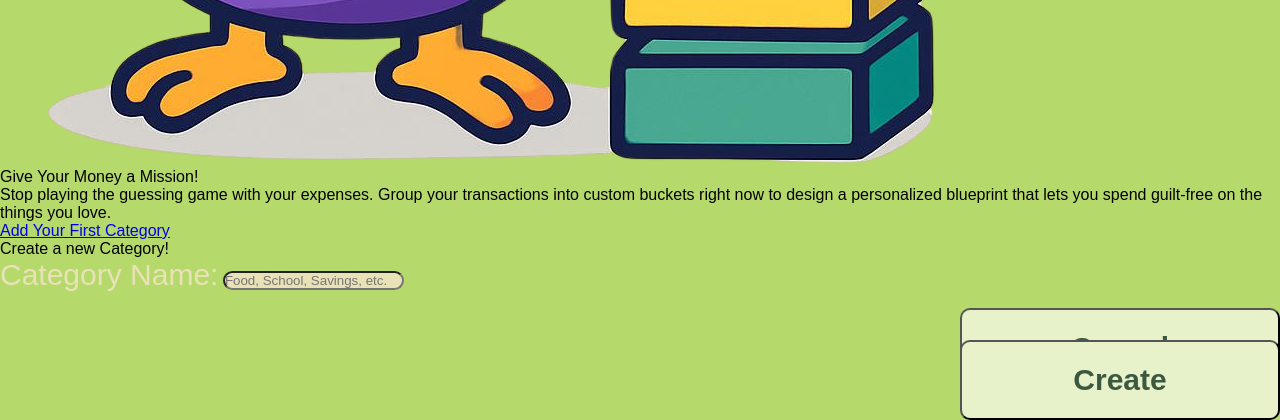
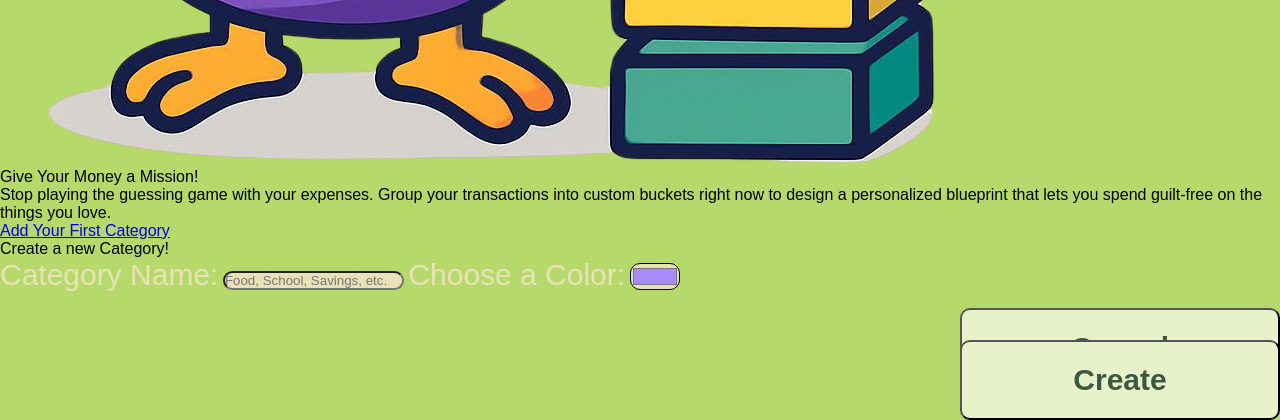
Before and after one commit to astridjamesrosal/flask-phase, a Flask app: template project6_finance_tracker/templates/categories.html in a window 1280 px wide; the page is wider, and only the part inside the window is pictured. Shown: the part 1918-2338 px from the top of that part. Run offline with Flask 3, Linux system fonts and the light colour scheme; the template is opened without the code that fills it, so the values that code supplies are empty.

Commit message:
Add color field to categories with visual border display

```diff
--- a/project6_finance_tracker/db/categories.py
+++ b/project6_finance_tracker/db/categories.py
@@ -1,10 +1,10 @@
 import sqlite3
 
-def create_category(category_name):
+def create_category(category_name, color='#a78bfa'):
     connection = sqlite3.connect('finance_tracker.db')
     connection.execute("PRAGMA foreign_keys = ON")
     cursor = connection.cursor()
-    cursor.execute("INSERT INTO Categories (category_name) VALUES (?)", (category_name,))
+    cursor.execute("INSERT INTO Categories (category_name, color) VALUES (?, ?)", (category_name, color))
     rows_affected = cursor.rowcount
     connection.commit()
     connection.close()
@@ -17,7 +17,7 @@ def get_all_categories():
     connection = sqlite3.connect('finance_tracker.db')
     connection.execute("PRAGMA foreign_keys = ON")
     cursor = connection.cursor()
-    cursor.execute("SELECT category_id, category_name, is_active FROM Categories WHERE is_active = 1")
+    cursor.execute("SELECT category_id, category_name, is_active, color FROM Categories WHERE is_active = 1")
     category_list = cursor.fetchall()
     connection.close()
     return category_list
--- a/project6_finance_tracker/finance_app.py
+++ b/project6_finance_tracker/finance_app.py
@@ -63,7 +63,8 @@ def categories_list_route():
 @app.route('/categories/create', methods=['POST'])
 def create_category_route():
     category_name = request.form['category_name']
-    result = create_category(category_name)
+    color = request.form['color']
+    result = create_category(category_name, color)
     if result:
         return redirect(url_for('categories_list_route'))
     else:
--- a/project6_finance_tracker/init_db.py
+++ b/project6_finance_tracker/init_db.py
@@ -15,7 +15,8 @@ def init_db():
         CREATE TABLE IF NOT EXISTS Categories (
             category_id INTEGER PRIMARY KEY,
             category_name TEXT,
-            is_active INTEGER DEFAULT 1
+            is_active INTEGER DEFAULT 1,
+                   color TEXT NOT NULL DEFAULT '#a78bfa'
         )
         """)
     cursor.execute("""
--- a/project6_finance_tracker/templates/categories.html
+++ b/project6_finance_tracker/templates/categories.html
@@ -13,7 +13,7 @@
         <div class="lower_categories_page">
             <p class="lower_categories_text">Select a category to see exactly where your money went.</p>
             {% for category in categories_list %}
-            <div class="categories_box"><a href="{{ url_for('view_category_route', category_id=category[0])}}">{{ category[1] }}</a></div>
+            <div class="categories_box" style="border-left: 4px solid {{ category[3] }};"><a href="{{ url_for('view_category_route', category_id=category[0])}}">{{ category[1] }}</a></div>
 
         {% endfor %}
         </div>
@@ -32,9 +32,11 @@
                 <p>Create a new Category!</p>
                 <label>Category Name:</label>
                 <input type="text" name="category_name" placeholder="Food, School, Savings, etc.">
+                <label>Choose a Color:</label>
+                <input type="color" name="color" value="#a78bfa">
                 <div class="buttons">
-                    <button type="button" class="btn-cancel" onclick="hideModal('createCategoryModal')">Cancel</button>
-                    <button type="submit" class="btn-confirm">Create</button>
+                    <button class="btn-cancel" type="button" onclick="hideModal('createCategoryModal')">Cancel</button>
+                    <button class="btn-confirm" type="submit">Create</button>
                 </div>
             </form>
         </div>
--- a/project6_finance_tracker/templates/index.html
+++ b/project6_finance_tracker/templates/index.html
@@ -133,6 +133,8 @@
                 <p>Create a new Category!</p>
                 <label>Category Name:</label>
                 <input type="text" name="category_name" placeholder="Food, School, Savings, etc.">
+                <label>Choose a Color:</label>
+                <input type="color" name="color" value="#a78bfa">
                 <div class="buttons">
                     <button class="btn-cancel" type="button" onclick="hideModal('createCategoryModal')">Cancel</button>
                     <button class="btn-confirm" type="submit">Create</button>
```
